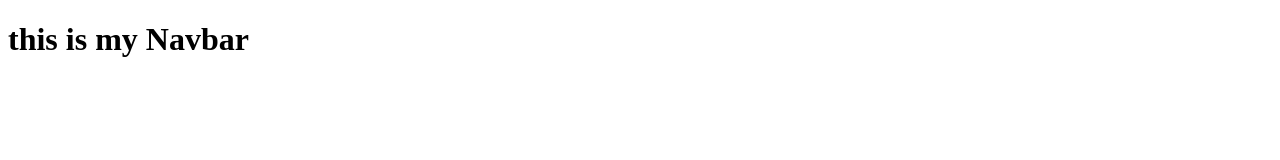
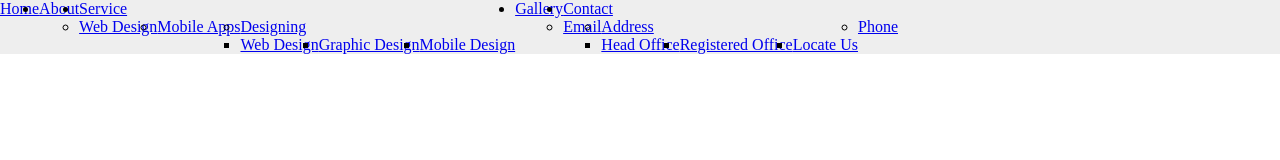
Before and after one commit to Tellisense/navbar-exercise, a plain HTML site: page index.html in a window 1280 px wide. Drawn offline with Linux system fonts and the light colour scheme.

Commit message:
finished the navbar html

```diff
--- a/index.html
+++ b/index.html
@@ -7,9 +7,41 @@
   <title>Document</title>
 </head>
 <body>
-  <h1> this is my Navbar
 
-  </h1>
+<nav class="container">
+      <ul>
+        <li><a href="#">Home</a></li>
+        <li><a href="#">About</a></li>
+        <li><a href="#">Service</a>
+           <ul>
+             <li><a href="#">Web Design</a></li>
+             <li><a href="#">Mobile Apps</a></li>
+             <li><a href="#">Designing</a>
+                <ul>
+                  <li><a href="#">Web Design</a></li>
+                  <li><a href="#">Graphic Design</a></li>
+                  <li><a href="#">Mobile Design</a></li>
+                </ul>
+             </li>
+           </ul>
+       </li>
+       <li><a href="#">Gallery</a></li>
+       <li><a href="#">Contact</a>
+         <ul>
+           <li><a href="#">Email</a></li>
+           <li><a href="#">Address</a>
+             <ul>
+               <li><a href="#">Head Office</a></li>
+               <li><a href="#">Registered Office</a></li>
+               <li><a href="#">Locate Us</a></li>
+             </ul>
+           </li>
+           <li><a href="#">Phone</a></li>
+         </ul>
+       </li>
+      </ul>
+    </nav>
+
 
 </body>
 </html>
--- a/style.css
+++ b/style.css
@@ -0,0 +1,16 @@
+* {
+  margin: 0;
+  padding: 0;
+  box-sizing: border-box;
+}
+
+.container {
+  display: flex;
+  flex-wrap: nowrap;
+  width: 100%;
+  background-color: #eee;
+}
+
+ul {
+  display: flex;
+}
```
